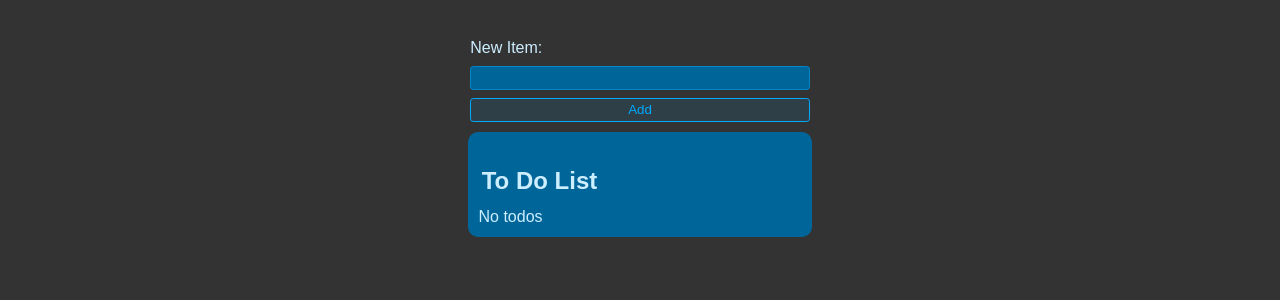
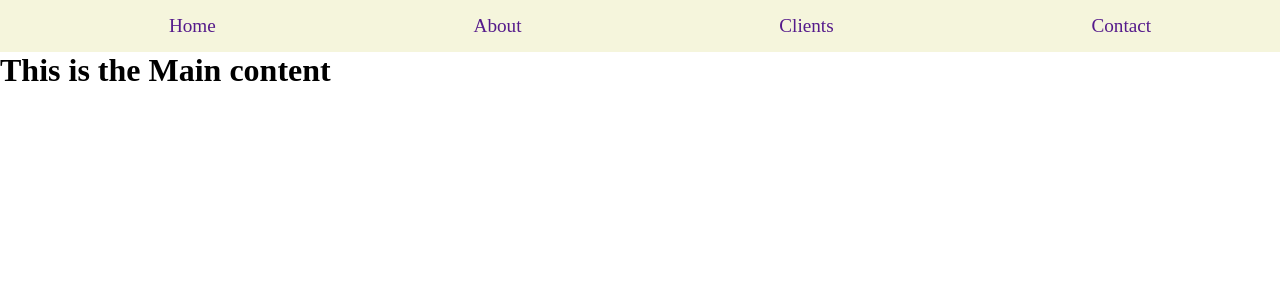
Before and after one commit to alyosha-bar/React-ToDo, a React (Vite) app: page / in a window 1280 px wide. Shown: the top 300 px of the page. Built offline with nearby package versions, Linux system fonts and the light colour scheme.

Commit message:
change from ToDo to other thing

```diff
--- a/package.json
+++ b/package.json
@@ -10,6 +10,7 @@
     "preview": "vite preview"
   },
   "dependencies": {
+    "bootstrap": "^5.3.0",
     "react": "^18.2.0",
     "react-dom": "^18.2.0"
   },
--- a/src/App.jsx
+++ b/src/App.jsx
@@ -1,59 +1,14 @@
 
-import { useEffect, useState } from "react"
-import "./styles.css"
-import { NewTodoForm } from "./NewTodoForm";
-import { TodoList } from "./TodoList";
+import MainContent from "./components/MainContent"
+import NavBar from "./components/NavBar"
+import "./styles/styles.css"
 
 export default function App() {
-  // destructuring
-  //pass in function into useState instead of default
-  const [todos, setToDos] = useState(() => {
-    const localValue = localStorage.getItem("ITEMS")
 
-    //if empty return default
-    if (localValue == null) return []
-
-    //actual return
-    return JSON.parse(localValue)
-  })
-
-
-  //runs every time "todos" changes
-  useEffect(() => {
-    //save to JSON local storage
-    localStorage.setItem("ITEMS", JSON.stringify(todos))
-  }, [todos])
-
-
-  function addTodo(title) {
-    setToDos(currentTodos => {
-      return [
-        ...currentTodos,
-        {id: crypto.randomUUID(), title, completed: false },
-      ]
-    })
-  }
-
-  function toggleTodo(id, completed) {
-    setToDos(currentTodos => {
-      return currentTodos.map(todo => {
-        if (todo.id === id) {
-          return { ...todo, completed }
-        }
-        return todo
-      })
-    })
-  }
-
-
-  function deleteTodo(id) {
-    setToDos(currentTodos => {
-      return currentTodos.filter(todo => todo.id !== id)
-    })
-  }
-
-  return <>
-    <NewTodoForm onSubmit={addTodo} />
-    <TodoList todos ={todos} toggleTodo={toggleTodo} deleteTodo={deleteTodo}/>
+  return (
+  <>
+    <NavBar />
+    <MainContent />
   </>
+  )
 }
--- /dev/null
+++ b/src/components/MainContent.jsx
@@ -0,0 +1,9 @@
+
+
+function MainContent() {
+    return (
+        <h1> This is the Main content </h1>
+    )
+}
+
+export default MainContent;
--- /dev/null
+++ b/src/components/NavBar.jsx
@@ -0,0 +1,18 @@
+import '../styles/nav.css'
+
+function NavBar() {
+
+    return (
+        <nav>
+            <ul className='navbar'>
+                <li className='nav-links'><a href=""> Home </a></li>
+                <li className='nav-links'><a href=""> About </a></li>
+                <li className='nav-links'><a href=""> Clients </a></li>
+                <li className='nav-links'><a href=""> Contact </a></li>
+            </ul>
+        </nav>
+    )
+
+}
+
+export default NavBar;
--- /dev/null
+++ b/src/styles/nav.css
@@ -0,0 +1,24 @@
+
+nav {
+    background-color: beige;
+}
+
+.navbar {
+    display: flex;
+    flex-direction: row;
+    justify-content: space-around;
+}
+
+.nav-links:hover {
+    background-color: bisque;
+}
+
+.nav-links {
+    list-style: none;
+    padding: 15px 70px;
+}
+
+.nav-links a {
+    text-decoration: none;
+    font-size: 1.2rem;
+}
--- a/src/styles.css
+++ b/src/styles/styles.css
@@ -1,4 +1,9 @@
-* {
+*  {
+  box-sizing: border-box;
+  margin: 0;
+}
+
+/* * {
     font-family: Arial, Helvetica, sans-serif;
     box-sizing: border-box;
     margin: 1%;
@@ -141,4 +146,4 @@
 
   .list li:has(input:checked) label:hover::before {
     background: hsl(200, 100%, 30%);
-  }
+  } */
```
Also changed, not shown: src/App copy.jsx (added, +59 -0 lines), src/components/NewTodoForm.jsx (renamed from src/NewTodoForm.jsx), src/components/TodoItem.jsx (renamed from src/TodoItem.jsx), src/components/TodoList.jsx (renamed from src/TodoList.jsx), 1 other file (tests, documents, lock files or other folders).
